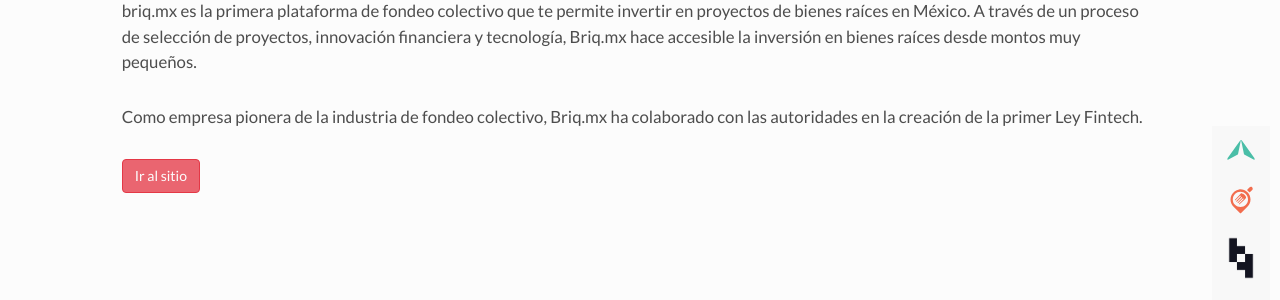
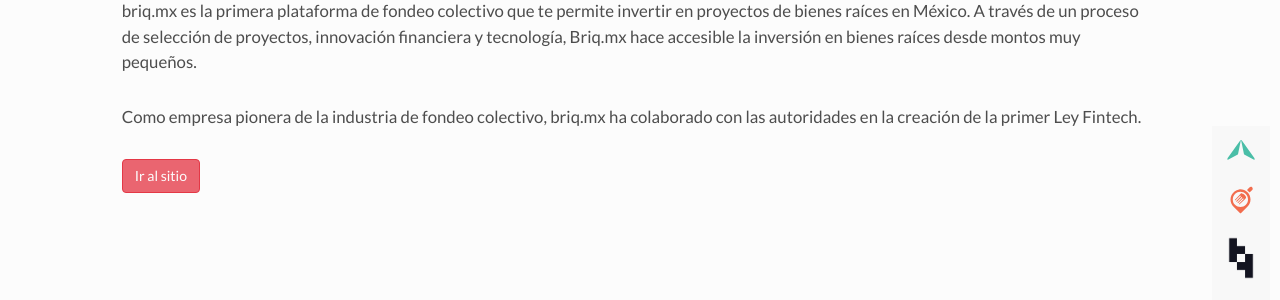
Before and after one commit to innku/innku-2018, a Jekyll site: the page built from index.html, in a window 1280 px wide and 900 px high, scrolled down 3017 px. Shown: the part 154-454 px from the top of the window. Built offline with Jekyll 4.4.1, drawn with Linux system fonts in a browser that asks for light colours; nearby versions of some CDN libraries.

```diff
--- a/_data/projects.yml
+++ b/_data/projects.yml
@@ -31,7 +31,7 @@
   title: Inversión en bienes raíces al alcance de todos
   description: |
     <p>briq.mx es la primera plataforma de fondeo colectivo que te permite invertir en proyectos de bienes raíces en México. A través de un proceso de selección de proyectos, innovación financiera y tecnología, Briq.mx hace accesible la inversión en bienes raíces desde montos muy pequeños.</p>
-    <p>Como empresa pionera de la industria de fondeo colectivo, Briq.mx ha colaborado con las autoridades en la creación de la primer Ley Fintech.</p>
+    <p>Como empresa pionera de la industria de fondeo colectivo, briq.mx ha colaborado con las autoridades en la creación de la primer Ley Fintech.</p>
   logo: img/home/logo-briq.svg
   icon: img/home/icon-briq.png
   id: briq
```
